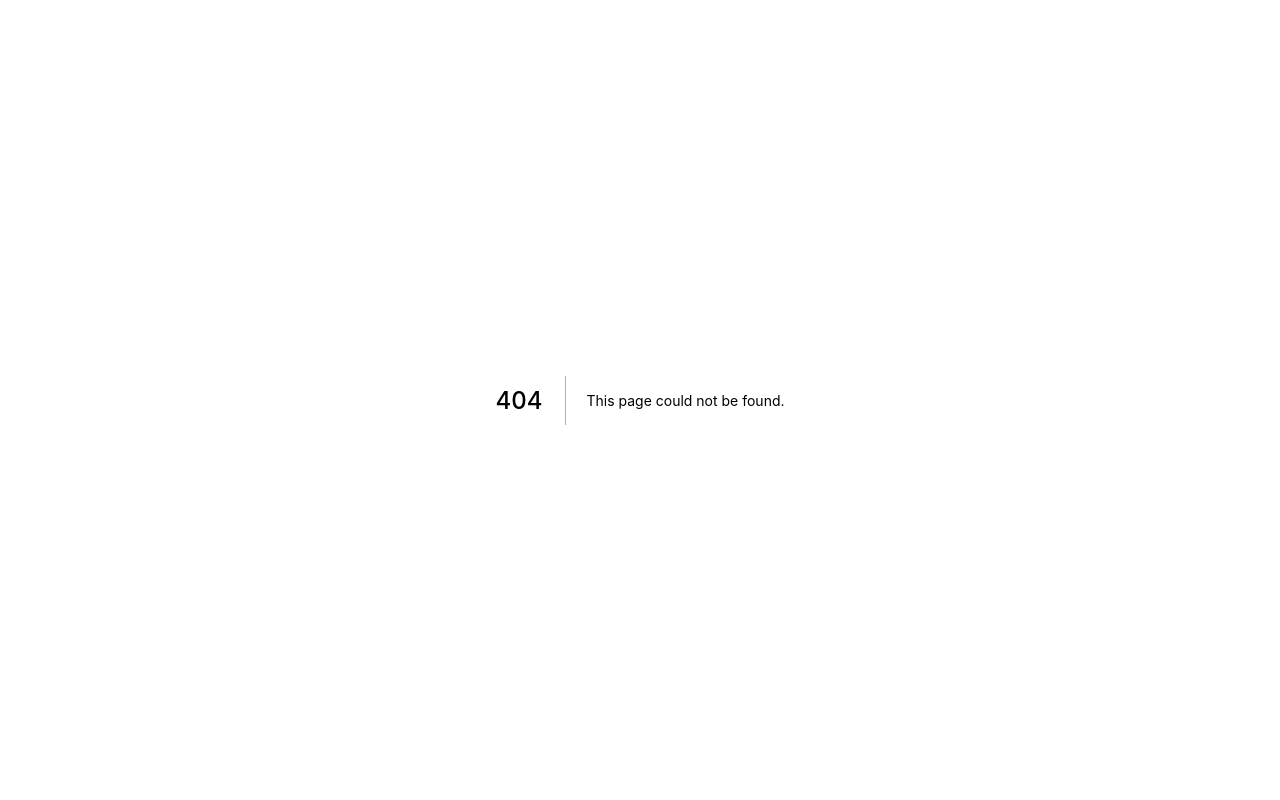
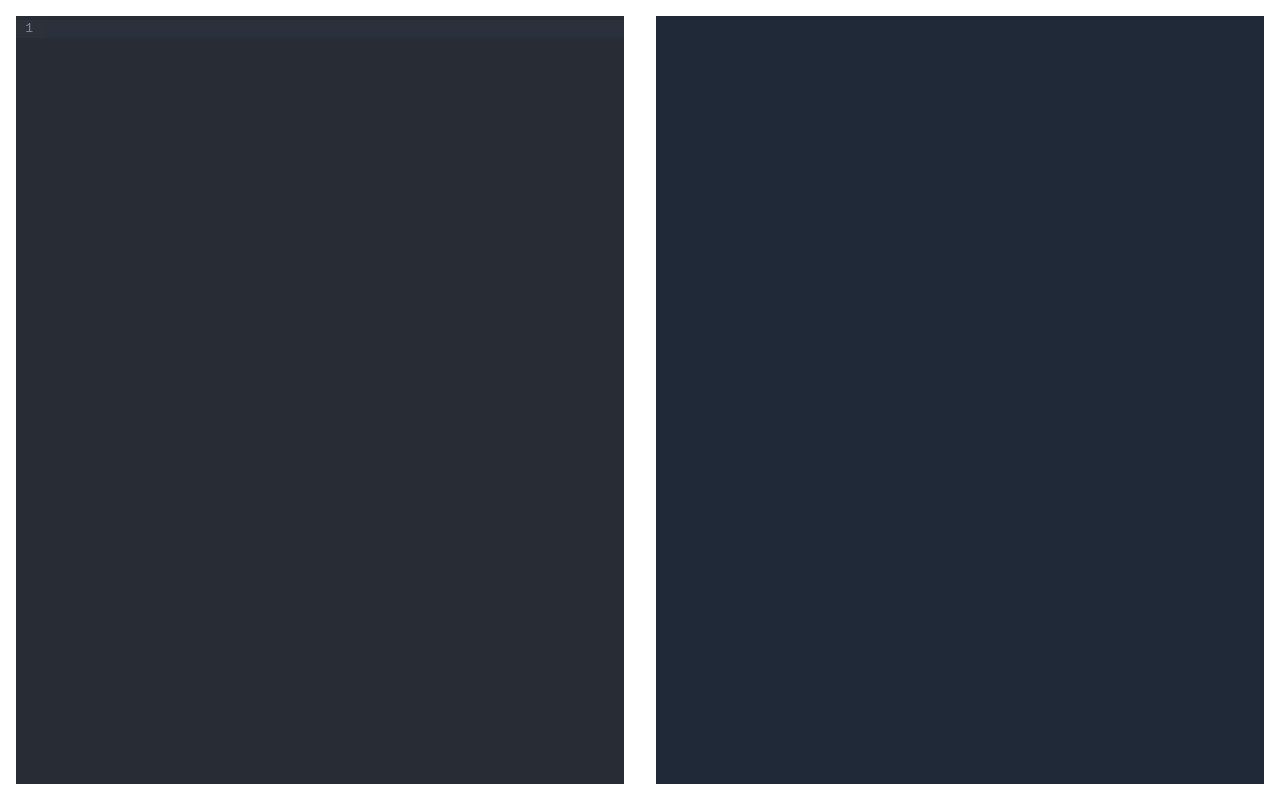
Before and after one commit to b1018043/dev-toys-cln, a Next.js app: page /markdown in a window 1280 px wide. Before the commit this address had no page. Built offline with nearby package versions, Linux system fonts and the light colour scheme.

Commit message:
feat:add markdown editor

```diff
--- a/package.json
+++ b/package.json
@@ -12,7 +12,9 @@
     "@uiw/react-codemirror": "^4.5.1",
     "next": "12.1.0",
     "react": "17.0.2",
-    "react-dom": "17.0.2"
+    "react-dom": "17.0.2",
+    "react-markdown": "^8.0.1",
+    "yaml": "2.0.0-10"
   },
   "devDependencies": {
     "@types/node": "17.0.19",
--- a/pages/index.tsx
+++ b/pages/index.tsx
@@ -11,6 +11,9 @@ const Home: NextPage = () => {
       <Link href="/textconv">
         <p>text conv</p>
       </Link>
+      <Link href="/markdown">
+        <p>markdown</p>
+      </Link>
     </div>
   )
 }
--- /dev/null
+++ b/pages/markdown.tsx
@@ -0,0 +1,24 @@
+import type { NextPage } from 'next';
+import * as React from "react";
+import { useState } from 'react';
+import Editor from '../components/editor';
+import { ReactMarkdown } from 'react-markdown/lib/react-markdown';
+import styles from "../styles/Markdown.module.css";
+
+const Markdown: NextPage = () => {
+    const [inputText,setInputText] = useState<string>("");
+  return (
+    <div className="h-screen flex flex-row">
+                <Editor
+                    className="basis-1/2 m-4"
+                    text={inputText}
+                    setText={setInputText}
+                />
+            <div className="markdown basis-1/2 m-4 overflow-auto">
+                <ReactMarkdown>{inputText}</ReactMarkdown>
+            </div>
+            </div>
+  )
+}
+
+export default Markdown
--- a/styles/globals.css
+++ b/styles/globals.css
@@ -18,3 +18,28 @@ a {
 * {
   box-sizing: border-box;
 }
+
+.markdown h1 {
+  @apply text-2xl;
+}
+.markdown h2 {
+  @apply text-xl;
+}
+.markdown h3 {
+  @apply text-lg;
+}
+.markdown a {
+  @apply text-blue-600 underline;
+}
+
+.markdown ol {
+  @apply ml-5 list-decimal;
+}
+
+.markdown ul {
+  @apply ml-5 list-disc;
+}
+
+.markdown {
+  @apply bg-gray-800 text-slate-500;
+}
```
Also changed, not shown: 1 other file (tests, documents, lock files or other folders).
